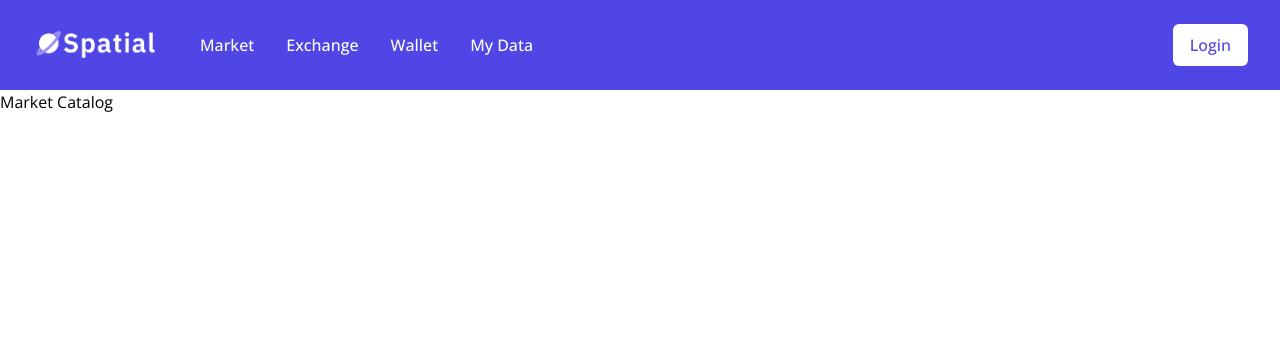
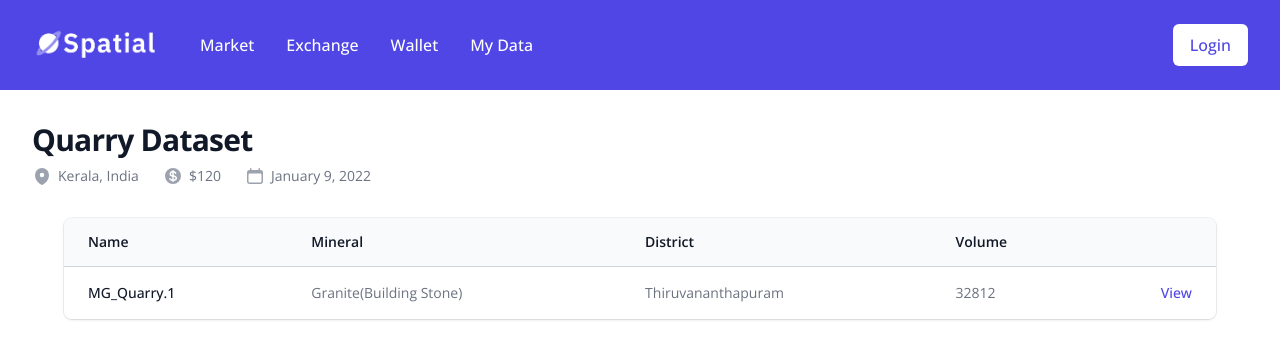
Before and after one commit to knnithyanand/FVMDataDAO, a React (Create React App) app in the folder app/: page /market in a window 1280 px wide. Shown: the top 358 px of the page. Built offline with nearby package versions, Linux system fonts and the light colour scheme.

Commit message:
Add listing page

```diff
--- a/app/src/pages/Market.tsx
+++ b/app/src/pages/Market.tsx
@@ -1,7 +1,162 @@
+import {
+  CalendarIcon,
+  CurrencyDollarIcon,
+  MapPinIcon,
+} from "@heroicons/react/20/solid";
+
+const sites = [
+  {
+    name: "MG_Quarry.1",
+    mineral: "Granite(Building Stone)",
+    district: "Thiruvananthapuram",
+    volume: "32812",
+    url: "https://www.google.com/maps/search/?api=1&query=10.0000,76.0000",
+  },
+];
+
 export default function Market() {
   return (
-    <div className="Transactions">
-      <h1>Market Catalog</h1>
+    <div className="container mx-auto sm:px-6 lg:p-8">
+      <div className="lg:flex lg:items-center lg:justify-between">
+        <div className="min-w-0 flex-1">
+          <h2 className="text-2xl font-bold leading-7 text-gray-900 sm:truncate sm:text-3xl sm:tracking-tight">
+            Quarry Dataset
+          </h2>
+          <div className="mt-1 flex flex-col sm:mt-0 sm:flex-row sm:flex-wrap sm:space-x-6">
+            <div className="mt-2 flex items-center text-sm text-gray-500">
+              <MapPinIcon
+                className="mr-1.5 h-5 w-5 flex-shrink-0 text-gray-400"
+                aria-hidden="true"
+              />
+              Kerala, India
+            </div>
+            <div className="mt-2 flex items-center text-sm text-gray-500">
+              <CurrencyDollarIcon
+                className="mr-1.5 h-5 w-5 flex-shrink-0 text-gray-400"
+                aria-hidden="true"
+              />
+              $120
+            </div>
+            <div className="mt-2 flex items-center text-sm text-gray-500">
+              <CalendarIcon
+                className="mr-1.5 h-5 w-5 flex-shrink-0 text-gray-400"
+                aria-hidden="true"
+              />
+              January 9, 2022
+            </div>
+          </div>
+        </div>
+        {/* <div className="mt-5 flex lg:mt-0 lg:ml-4">
+          <span className="hidden sm:block">
+            <button
+              type="button"
+              className="inline-flex items-center rounded-md border border-gray-300 bg-white px-4 py-2 text-sm font-medium text-gray-700 shadow-sm hover:bg-gray-50 focus:outline-none focus:ring-2 focus:ring-indigo-500 focus:ring-offset-2"
+            >
+              <PencilIcon
+                className="-ml-1 mr-2 h-5 w-5 text-gray-500"
+                aria-hidden="true"
+              />
+              Edit
+            </button>
+          </span>
+
+          <span className="ml-3 hidden sm:block">
+            <button
+              type="button"
+              className="inline-flex items-center rounded-md border border-gray-300 bg-white px-4 py-2 text-sm font-medium text-gray-700 shadow-sm hover:bg-gray-50 focus:outline-none focus:ring-2 focus:ring-indigo-500 focus:ring-offset-2"
+            >
+              <LinkIcon
+                className="-ml-1 mr-2 h-5 w-5 text-gray-500"
+                aria-hidden="true"
+              />
+              View
+            </button>
+          </span>
+
+          <span className="sm:ml-3">
+            <button
+              type="button"
+              className="inline-flex items-center rounded-md border border-transparent bg-indigo-600 px-4 py-2 text-sm font-medium text-white shadow-sm hover:bg-indigo-700 focus:outline-none focus:ring-2 focus:ring-indigo-500 focus:ring-offset-2"
+            >
+              <CheckIcon className="-ml-1 mr-2 h-5 w-5" aria-hidden="true" />
+              Publish
+            </button>
+          </span>
+        </div> */}
+      </div>
+      <div className="px-4 sm:px-6 lg:px-8">
+        <div className="-mx-4 mt-8 overflow-hidden shadow ring-1 ring-black ring-opacity-5 sm:-mx-6 md:mx-0 md:rounded-lg">
+          <table className="min-w-full divide-y divide-gray-300">
+            <thead className="bg-gray-50">
+              <tr>
+                <th
+                  scope="col"
+                  className="py-3.5 pl-4 pr-3 text-left text-sm font-semibold text-gray-900 sm:pl-6"
+                >
+                  Name
+                </th>
+                <th
+                  scope="col"
+                  className="hidden px-3 py-3.5 text-left text-sm font-semibold text-gray-900 lg:table-cell"
+                >
+                  Mineral
+                </th>
+                <th
+                  scope="col"
+                  className="hidden px-3 py-3.5 text-left text-sm font-semibold text-gray-900 sm:table-cell"
+                >
+                  District
+                </th>
+                <th
+                  scope="col"
+                  className="px-3 py-3.5 text-left text-sm font-semibold text-gray-900"
+                >
+                  Volume
+                </th>
+                <th scope="col" className="relative py-3.5 pl-3 pr-4 sm:pr-6">
+                  <span className="sr-only">Edit</span>
+                </th>
+              </tr>
+            </thead>
+            <tbody className="divide-y divide-gray-200 bg-white">
+              {sites.map((loc) => (
+                <tr key={loc.district}>
+                  <td className="w-full max-w-0 py-4 pl-4 pr-3 text-sm font-medium text-gray-900 sm:w-auto sm:max-w-none sm:pl-6">
+                    {loc.name}
+                    <dl className="font-normal lg:hidden">
+                      <dt className="sr-only">Title</dt>
+                      <dd className="mt-1 truncate text-gray-700">
+                        {loc.mineral}
+                      </dd>
+                      <dt className="sr-only sm:hidden">Email</dt>
+                      <dd className="mt-1 truncate text-gray-500 sm:hidden">
+                        {loc.district}
+                      </dd>
+                    </dl>
+                  </td>
+                  <td className="hidden px-3 py-4 text-sm text-gray-500 lg:table-cell">
+                    {loc.mineral}
+                  </td>
+                  <td className="hidden px-3 py-4 text-sm text-gray-500 sm:table-cell">
+                    {loc.district}
+                  </td>
+                  <td className="px-3 py-4 text-sm text-gray-500">
+                    {loc.volume}
+                  </td>
+                  <td className="py-4 pl-3 pr-4 text-right text-sm font-medium sm:pr-6">
+                    <a
+                      href={loc.url}
+                      className="text-indigo-600 hover:text-indigo-900"
+                    >
+                      View<span className="sr-only">, {loc.name}</span>
+                    </a>
+                  </td>
+                </tr>
+              ))}
+            </tbody>
+          </table>
+        </div>
+      </div>
     </div>
   );
 }
```
